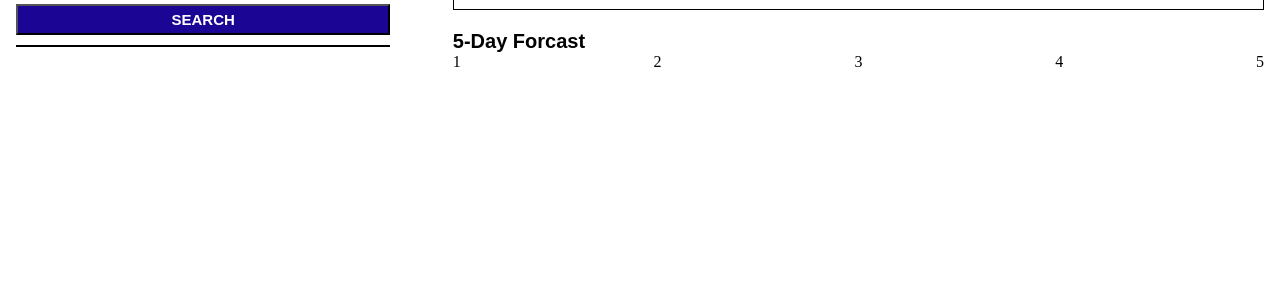
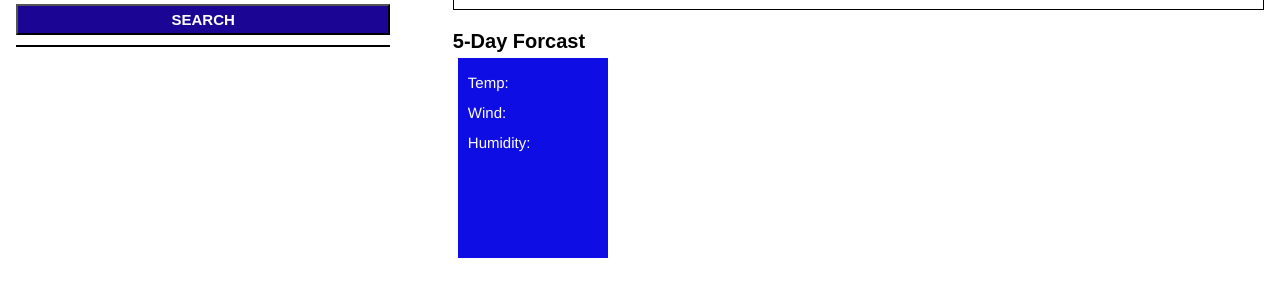
Before and after one commit to PamWillis/Weather_with_3rdPartyAPI, a plain HTML site: page index.html in a window 1280 px wide. Shown: the part 155-452 px from the top of the page. Drawn offline with nearby package versions, Linux system fonts and the light colour scheme.

Commit message:
pulling variable to fill card

```diff
--- a/assets/css/style.css
+++ b/assets/css/style.css
@@ -90,3 +90,21 @@ hr {
     font-size: 15px;
     width: 100%;
 }
+
+.weatherContainer {
+    display: flex;
+    flex-wrap: wrap;
+}
+
+.card {
+    color: white;
+    padding: 10px;
+    font-family: 'Franklin Gothic Medium', 'Arial Narrow', Arial, sans-serif;
+    font-size: 15px;
+    line-height: 30px;
+    margin: 5px;
+    background-color: #0d0de4;
+    height: 200px;
+    width: 150px;
+
+}
--- a/assets/js/script.js
+++ b/assets/js/script.js
@@ -30,6 +30,8 @@ $(function () { //wrapped code
         theTownLoc();
         console.log(theTownLoc);
 
+
+
         // });
 
         // after location entered find longitude and latitude and store in local storage
@@ -46,24 +48,6 @@ $(function () { //wrapped code
         buttonEl.textContent = JSON.parse(localCity);
         buttonEl.classList.add("btn");
     }
-
-
-
-
-    // example given in email:
-
-    // {"coord":{"lon":-0.1257,"lat":51.5085},"weather":[{"id":803,"main":"Clouds","description":"broken clouds","icon":"04d"}],
-    // "base":"stations","main":{"temp":292.79,"feels_like":292.4,"temp_min":291.54,"temp_max":294.17,"pressure":1012,"humidity":61},
-    // "visibility":10000,"wind":{"speed":3.09,"deg":0},"clouds":{"all":75},"dt":1693228000,"sys":
-    // {"type":2,"id":2075535,"country":"GB","sunrise":1693199174,"sunset":1693249077},
-    // "timezone":3600,"id":2643743,"name":"London","cod":200}
-
-    //call for code for location
-    // http://api.openweathermap.org/geo/1.0/direct?q={city name},{state code},{country code}&limit={limit}&appid={API key}
-
-
-    //finds weather related for that longitude and latitude
-
 
     // finds longitude and latidue
     function theTownLoc() {
@@ -102,12 +86,14 @@ $(function () { //wrapped code
                                 var wind = forecastData[i].wind.speed;
                                 var humidity = forecastData[i].main.pressure;
                                 if (i < 41) {
-                                        console.log(date, temp, wind, humidity);
+                                    console.log(date, icon, temp, wind, humidity);
+                                    document.getElementById(day1).innerHTML = date;
                                 }
                             }
 
                         });
                 });
             });
+
     }
 })
--- a/index.html
+++ b/index.html
@@ -34,12 +34,15 @@
     <div>
         <h2>5-Day Forcast</h2>
     </div>
-    <div class="dailyWeather">
-        <div>1</div>
-        <div>2</div>
-        <div>3</div>
-        <div>4</div>
-        <div>5</div>
+    <div class="weatherContainer">
+        <div class="card">
+            <p id="day1"></p>
+            <div id="icon1"></div>
+            <p> Temp:</p>
+            <p>Wind:</p>
+            <p>Humidity:</p>
+        </div>
+
     </div>
     </div>
 
```
Lines whose indentation alone changed are shown as unchanged.
